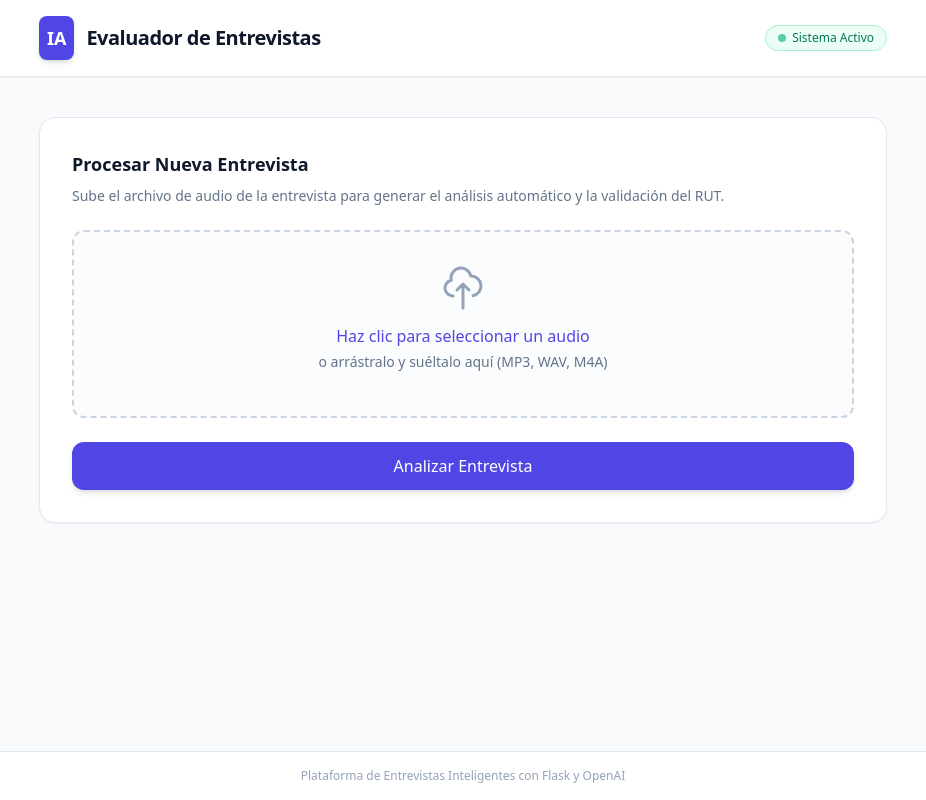
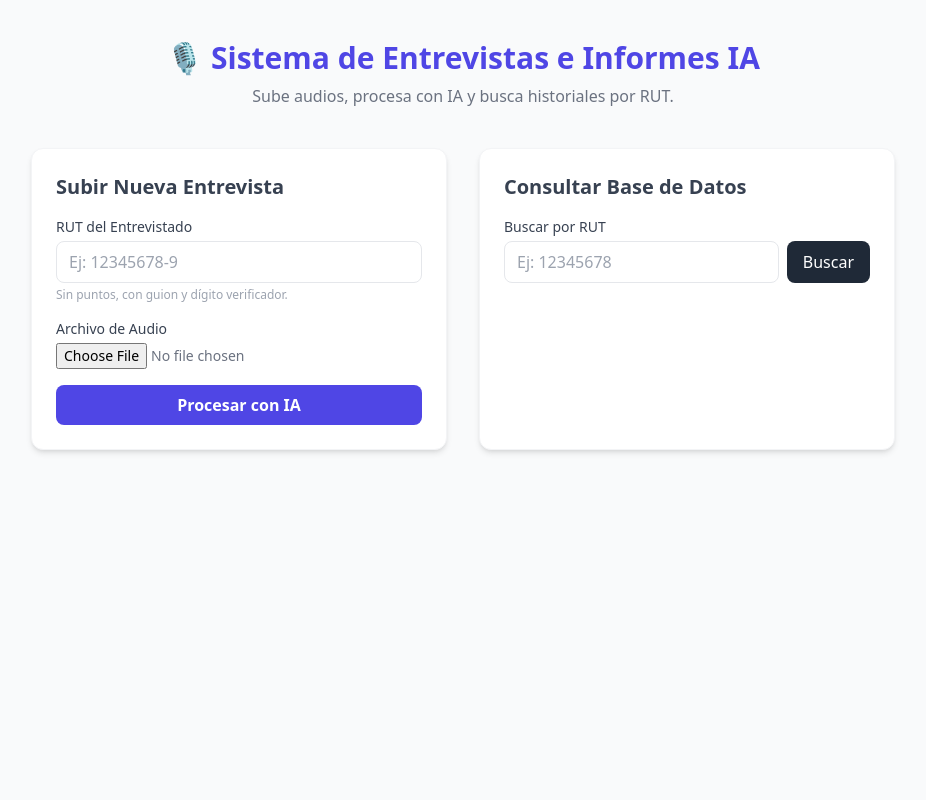
Before and after one commit to Thaumicus/ProyectoEntrevistas, a Flask app: page / in a window 1280 px wide. Shown: the whole page, without its empty margins (177-1103 px from the left). Run offline with Flask 3, Linux system fonts and the light colour scheme; some libraries are stand-ins or nearby versions.

Commit message:
Update index.html

```diff
--- a/templates/index.html
+++ b/templates/index.html
@@ -3,93 +3,156 @@
 <head>
     <meta charset="UTF-8">
     <meta name="viewport" content="width=device-width, initial-scale=1.0">
-    <title>Sistema de Entrevistas con IA</title>
-    <!-- Incluyendo Tailwind CSS -->
+    <title>Gestor de Entrevistas con IA</title>
     <script src="https://cdn.tailwindcss.com"></script>
 </head>
-<body class="bg-slate-50 min-h-screen text-slate-800 flex flex-col justify-between">
+<body class="bg-gray-50 min-h-screen text-gray-800">
+    <div class="max-w-4xl mx-auto py-10 px-4">
+        <header class="text-center mb-10">
+            <h1 class="text-3xl font-bold text-indigo-600">🎙️ Sistema de Entrevistas e Informes IA</h1>
+            <p class="text-gray-500 mt-2">Sube audios, procesa con IA y busca historiales por RUT.</p>
+        </header>
 
-    <!-- Header / Barra de navegación -->
-    <header class="bg-white border-b border-slate-200 shadow-sm">
-        <div class="max-w-4xl mx-auto px-6 py-4 flex items-center justify-between">
-            <div class="flex items-center space-x-3">
-                <div class="bg-indigo-600 text-white p-2 rounded-lg font-bold text-lg shadow-md">IA</div>
-                <h1 class="text-xl font-bold text-slate-900 tracking-tight">Evaluador de Entrevistas</h1>
-            </div>
-            <span class="text-xs font-medium bg-emerald-50 text-emerald-700 border border-emerald-200 px-3 py-1 rounded-full flex items-center gap-1.5">
-                <span class="w-2 h-2 rounded-full bg-emerald-500 animate-pulse"></span> Sistema Activo
-            </span>
-        </div>
-    </header>
-
-    <!-- Contenido Principal -->
-    <main class="max-w-4xl mx-auto px-6 py-10 w-full flex-grow">
-
-        <!-- Tarjeta de Acciones -->
-        <div class="bg-white rounded-2xl shadow-sm border border-slate-200 p-8 mb-8">
-            <h2 class="text-lg font-semibold text-slate-900 mb-2">Procesar Nueva Entrevista</h2>
-            <p class="text-sm text-slate-500 mb-6">Sube el archivo de audio de la entrevista para generar el análisis automático y la validación del RUT.</p>
-
-            <form id="uploadForm" class="space-y-6">
-                <!-- Zona de carga de archivos -->
-                <div class="border-2 border-dashed border-slate-300 rounded-xl p-8 text-center hover:border-indigo-500 transition-colors bg-slate-50/50 cursor-pointer">
-                    <svg class="mx-auto h-12 w-12 text-slate-400 mb-3" fill="none" stroke="currentColor" viewBox="0 0 24 24">
-                        <path stroke-linecap="round" stroke-linejoin="round" stroke-width="1.5" d="M7 16a4 4 0 01-.88-7.903A5 5 0 1115.9 6L16 6a5 5 0 011 9.9M15 13l-3-3m0 0l-3 3m3-3v12"></path>
-                    </svg>
-                    <label for="audioFile" class="cursor-pointer">
-                        <span class="text-indigo-600 font-medium hover:text-indigo-700">Haz clic para seleccionar un audio</span>
-                        <span class="text-slate-500 block text-sm mt-1">o arrástralo y suéltalo aquí (MP3, WAV, M4A)</span>
-                    </label>
-                    <input type="file" id="audioFile" name="audio" accept="audio/*" class="hidden">
-                    <p id="fileName" class="text-sm font-medium text-slate-700 mt-3"></p>
+        <div class="grid grid-cols-1 md:grid-cols-2 gap-8">
+            <!-- Subir Entrevista -->
+            <div class="bg-white p-6 rounded-xl shadow-md border border-gray-100">
+                <h2 class="text-xl font-semibold mb-4 text-gray-700">Subir Nueva Entrevista</h2>
+                <form id="uploadForm" class="space-y-4">
+                    <div>
+                        <label class="block text-sm font-medium text-gray-700 mb-1">RUT del Entrevistado</label>
+                        <input type="text" id="rut" name="rut" required placeholder="Ej: 12345678-9"
+                               class="w-full px-3 py-2 border rounded-lg focus:ring-2 focus:ring-indigo-500 outline-none">
+                        <p class="text-xs text-gray-400 mt-1">Sin puntos, con guion y dígito verificador.</p>
+                    </div>
+                    <div>
+                        <label class="block text-sm font-medium text-gray-700 mb-1">Archivo de Audio</label>
+                        <input type="file" id="audio" name="audio" accept="audio/*" required
+                               class="w-full text-sm text-gray-500">
+                    </div>
+                    <button type="submit" id="submitBtn"
+                            class="w-full bg-indigo-600 text-white font-semibold py-2 rounded-lg hover:bg-indigo-700 transition">
+                        Procesar con IA
+                    </button>
+                </form>
+                <div id="loading" class="hidden text-center mt-4 text-indigo-600 font-medium">
+                    ⏳ Procesando audio con Whisper y redactando informe... (Espera un momento)
                 </div>
-
-                <!-- Botón de Envío -->
-                <button type="submit" class="w-full bg-indigo-600 hover:bg-indigo-700 text-white font-medium py-3 px-4 rounded-xl shadow-md transition-all duration-200 flex items-center justify-center gap-2">
-                    <span>Analizar Entrevista</span>
-                </button>
-            </form>
-        </div>
-
-        <!-- Sección de Resultados (Oculta por defecto hasta que responde la IA) -->
-        <div id="resultContainer" class="hidden space-y-6">
-            <!-- Validación RUT -->
-            <div id="rutResult" class="bg-white rounded-xl shadow-sm border border-slate-200 p-6 flex items-center justify-between">
-                <div>
-                    <h3 class="text-sm font-semibold text-slate-500 uppercase tracking-wider">Validación de RUT</h3>
-                    <p id="rutText" class="text-lg font-bold text-slate-900 mt-1">-</p>
-                </div>
-                <div id="rutBadge" class="px-3 py-1 rounded-full text-xs font-semibold"></div>
             </div>
 
-            <!-- Informe de la IA -->
-            <div class="bg-white rounded-xl shadow-sm border border-slate-200 p-6">
-                <h3 class="text-sm font-semibold text-slate-500 uppercase tracking-wider mb-3">Informe Generado por IA</h3>
-                <div id="aiReport" class="text-slate-700 leading-relaxed whitespace-pre-line bg-slate-50 p-4 rounded-lg border border-slate-100 text-sm">
-                    <!-- Aquí se inyectará la respuesta -->
+            <!-- Consultar Base de Datos -->
+            <div class="bg-white p-6 rounded-xl shadow-md border border-gray-100">
+                <h2 class="text-xl font-semibold mb-4 text-gray-700">Consultar Base de Datos</h2>
+                <div class="space-y-4">
+                    <div>
+                        <label class="block text-sm font-medium text-gray-700 mb-1">Buscar por RUT</label>
+                        <div class="flex gap-2">
+                            <input type="text" id="searchRut" placeholder="Ej: 12345678"
+                                   class="w-full px-3 py-2 border rounded-lg outline-none">
+                            <button onclick="buscarEntrevista()"
+                                    class="bg-gray-800 text-white px-4 py-2 rounded-lg hover:bg-gray-900 transition">
+                                Buscar
+                            </button>
+                        </div>
+                    </div>
                 </div>
             </div>
         </div>
 
-    </main>
+        <!-- Resultados -->
+        <div id="resultContainer" class="mt-10 bg-white p-6 rounded-xl shadow-md border border-gray-100 hidden">
+            <h2 class="text-2xl font-bold text-gray-800 mb-4">Resultado</h2>
+            <div id="resultContent" class="space-y-4 whitespace-pre-line text-gray-700 leading-relaxed"></div>
+        </div>
+    </div>
 
-    <!-- Footer -->
-    <footer class="bg-white border-t border-slate-200 py-4 text-center text-xs text-slate-400">
-        Plataforma de Entrevistas Inteligentes con Flask y OpenAI
-    </footer>
+    <script>
+        // Función para validar RUT chileno básico
+        function validarRut(rutCompleto) {
+            rutCompleto = rutCompleto.replace(/\./g, '').replace(/-/g, '');
+            if (rutCompleto.length < 2) return false;
 
-    <!-- Script para mostrar el nombre del archivo seleccionado -->
-    <script>
-        const fileInput = document.getElementById('audioFile');
-        const fileNameDisplay = document.getElementById('fileName');
+            let cuerpo = rutCompleto.slice(0, -1);
+            let dv = rutCompleto.slice(-1).toUpperCase();
 
-        fileInput.addEventListener('change', (e) => {
-            if (e.target.files.length > 0) {
-                fileNameDisplay.textContent = `Archivo seleccionado: ${e.target.files[0].name}`;
-            } else {
-                fileNameDisplay.textContent = '';
+            let suma = 0;
+            let multiplo = 2;
+
+            for (let i = cuerpo.length - 1; i >= 0; i--) {
+                suma += parseInt(cuerpo.charAt(i)) * multiplo;
+                multiplo = multiplo < 7 ? multiplo + 1 : 2;
+            }
+
+            let dvEsperado = 11 - (suma % 11);
+            let dvCalculado = dvEsperado === 11 ? '0' : dvEsperado === 10 ? 'K' : dvEsperado.toString();
+
+            return dvCalculado === dv;
+        }
+
+        document.getElementById('uploadForm').addEventListener('submit', async function(e) {
+            e.preventDefault();
+            const rutInput = document.getElementById('rut').value.trim();
+
+            // Validar RUT antes de enviar
+            if (!validarRut(rutInput)) {
+                alert('El RUT ingresado no es válido. Por favor revísalo (Ej: 12345678-9).');
+                return;
+            }
+
+            const formData = new FormData();
+            formData.append('rut', rutInput);
+            formData.append('audio', document.getElementById('audio').files[0]);
+
+            const loading = document.getElementById('loading');
+            const submitBtn = document.getElementById('submitBtn');
+            const resultContainer = document.getElementById('resultContainer');
+            const resultContent = document.getElementById('resultContent');
+
+            loading.classList.remove('hidden');
+            submitBtn.disabled = true;
+            resultContainer.classList.add('hidden');
+
+            try {
+                const response = await fetch('/upload', { method: 'POST', body: formData });
+                const data = await response.json();
+                if (response.ok) {
+                    resultContent.innerHTML = `<h3 class="font-bold text-lg text-indigo-700">Informe generado para RUT: ${data.rut}</h3><hr class="my-2">${data.informe}`;
+                    resultContainer.classList.remove('hidden');
+                } else {
+                    alert('Error: ' + data.error);
+                }
+            } catch (err) {
+                alert('Error de red al conectar con el servidor.');
+            } finally {
+                loading.classList.add('hidden');
+                submitBtn.disabled = false;
             }
         });
+
+        async function buscarEntrevista() {
+            const rut = document.getElementById('searchRut').value.trim();
+            if (!rut) return alert('Ingresa un RUT para buscar');
+            const resultContainer = document.getElementById('resultContainer');
+            const resultContent = document.getElementById('resultContent');
+
+            try {
+                const response = await fetch(`/buscar?rut=${encodeURIComponent(rut)}`);
+                const data = await response.json();
+                if (response.ok) {
+                    if (data.resultados.length === 0) {
+                        resultContent.innerHTML = `<p class="text-gray-500">No se encontraron registros para ese RUT.</p>`;
+                    } else {
+                        let html = `<h3 class="font-bold text-lg text-indigo-700">Registros Encontrados (${data.resultados.length})</h3>`;
+                        data.resultados.forEach(item => {
+                            html += `<div class="border-t pt-4 mt-4"><p class="text-sm text-gray-400">Fecha: ${item.fecha} | RUT: ${item.rut}</p><div class="mt-2 p-4 bg-gray-50 rounded-lg whitespace-pre-line">${item.informe}</div></div>`;
+                        });
+                        resultContent.innerHTML = html;
+                    }
+                    resultContainer.classList.remove('hidden');
+                }
+            } catch (err) {
+                alert('Error al realizar la búsqueda.');
+            }
+        }
     </script>
 </body>
 </html>
```
